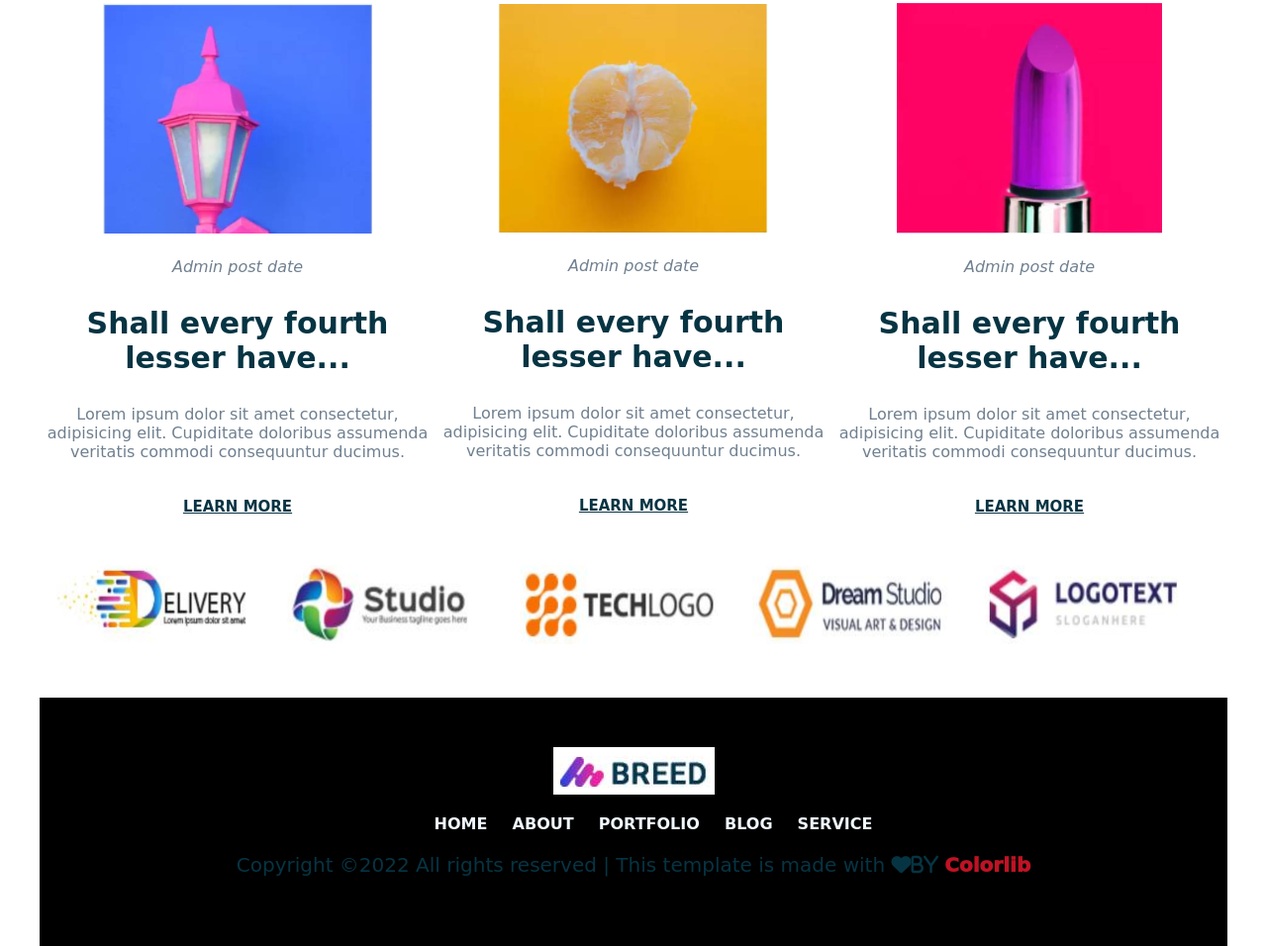
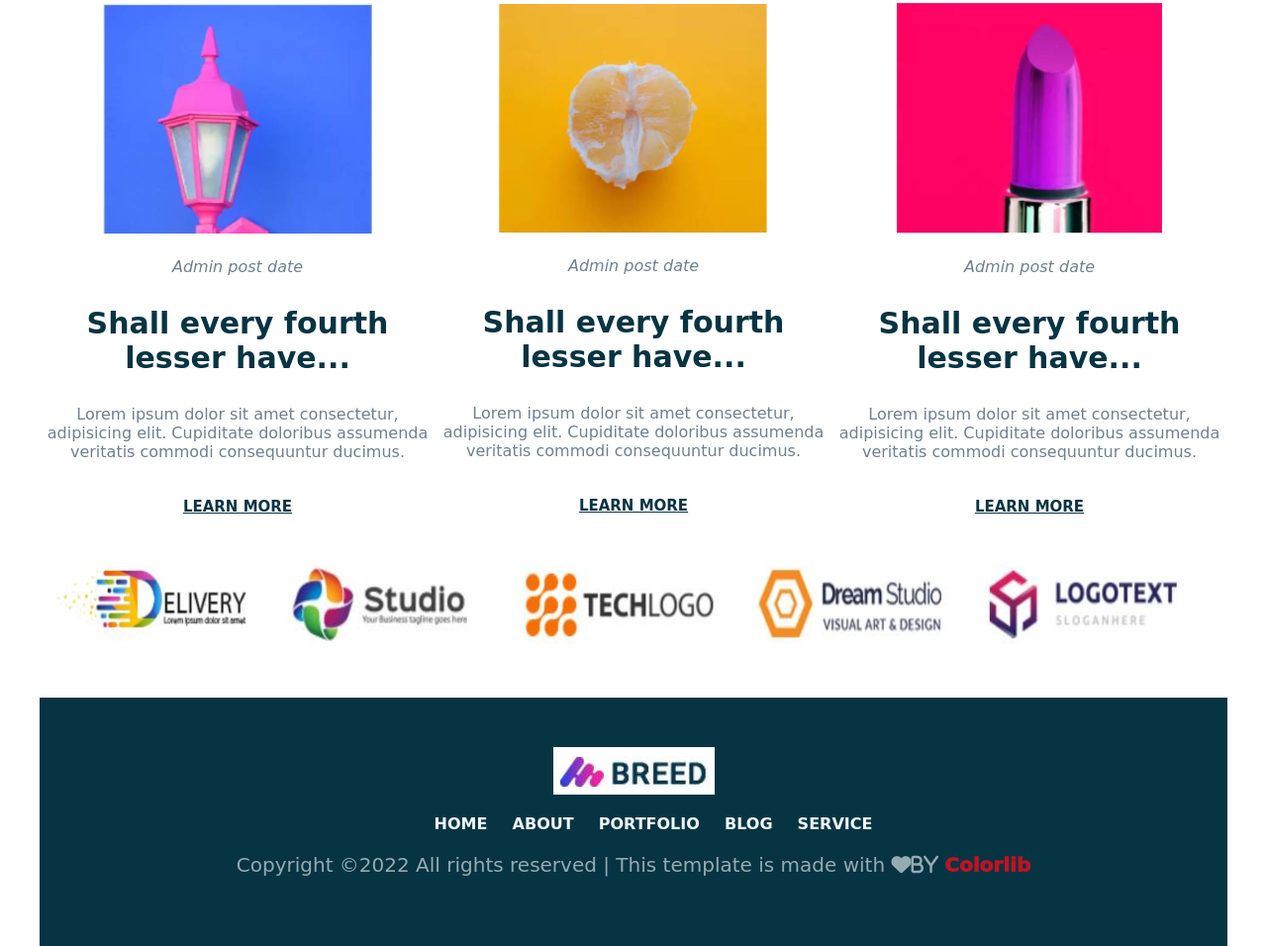
Before and after one commit to gsBullet/food_company, a plain HTML site: page index.html in a window 1280 px wide. Shown: the part 2125-3081 px from the top of the page at 99% size. Drawn offline with Linux system fonts and the light colour scheme; a web font is replaced by a local one.

Commit message:
footer complete(correction)

```diff
--- a/style.css
+++ b/style.css
@@ -66,7 +66,7 @@ nav .navbar a:hover{
 }
 .nanner_content .banner_left h3{
     font-family: 'Shizuru', cursive;
-    color:  #063443;;
+    color:  #063443;
 }
 .nanner_content .banner_left button{
     /* background: rgb(11,182,11); */
@@ -311,7 +311,7 @@ span a{
 footer{
     text-align: center;
     padding: 50px;
-    background-color: black;
+    background-color:  #063443;
 }
 footer li{
     display: inline-block;
@@ -327,7 +327,7 @@ footer li a{
 }
 footer p{
     font-size: 20px;
-    color: #063443;
+    color: #95aab1;
 }
 footer p span{
     color: #BF1324;
```
